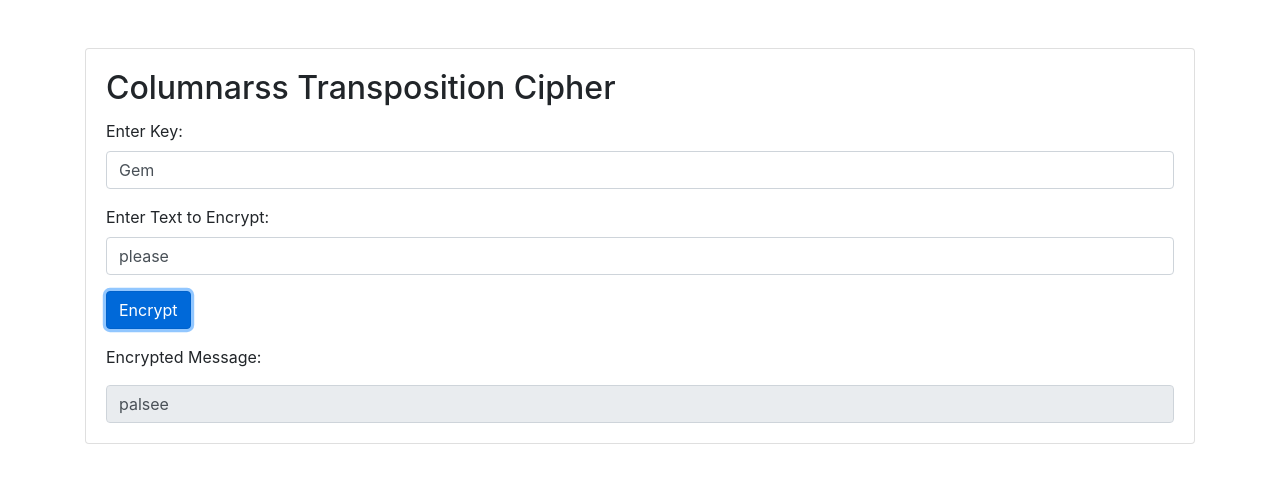
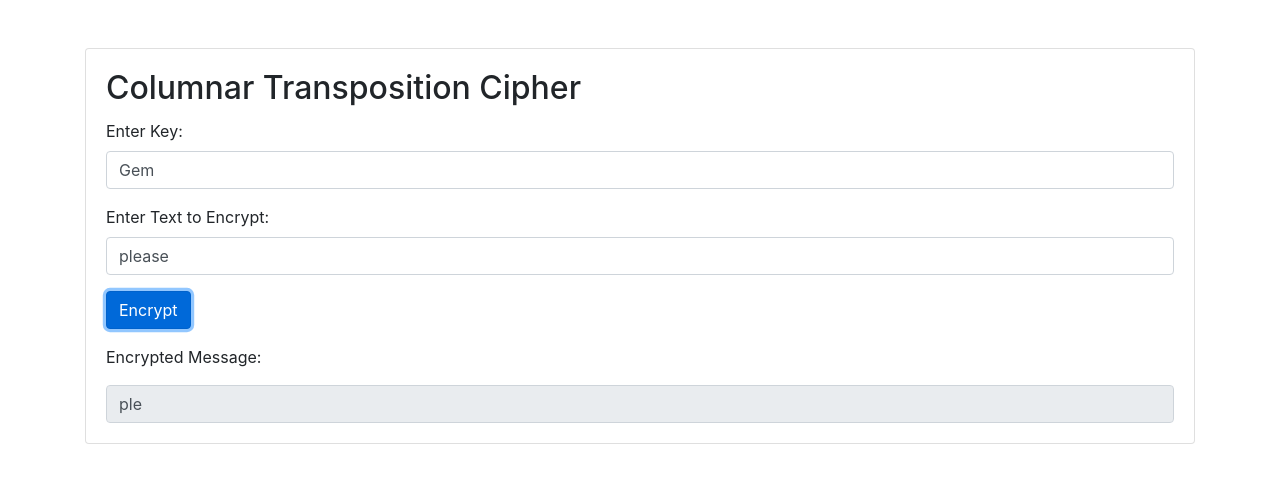
Before and after one commit to viccy2/PublicKey_Encryption_Demo, a plain HTML site: page columnarTC.html in a window 1280 px wide. Both pictures are taken after a click on the button "Encrypt". Drawn offline with nearby package versions, Linux system fonts and the light colour scheme.

Commit message:
Update columnarTC.html

```diff
--- a/columnarTC.html
+++ b/columnarTC.html
@@ -13,7 +13,7 @@
 <div class="container mt-5">
     <div class="card">
         <div class="card-body">
-            <h2 class="card-title">Columnarss Transposition Cipher</h2>
+            <h2 class="card-title">Columnar Transposition Cipher</h2>
             <div class="form-group">
                 <label for="key">Enter Key:</label>
                 <input type="text" class="form-control" id="key" value="Gem">
@@ -49,7 +49,7 @@ document.getElementById("encryptButton").addEventListener("click", function() {
 
     // Assign characters from plaintext to columns based on the key
     for (var i = 0; i < plaintext.length; i++) {
-        var columnIndex = i % key.length; // Get the index of the column
+        var columnIndex = key.indexOf(key[i]); // Get the index of the character in the key
         columns[columnIndex] += plaintext[i];
     }
 
```
